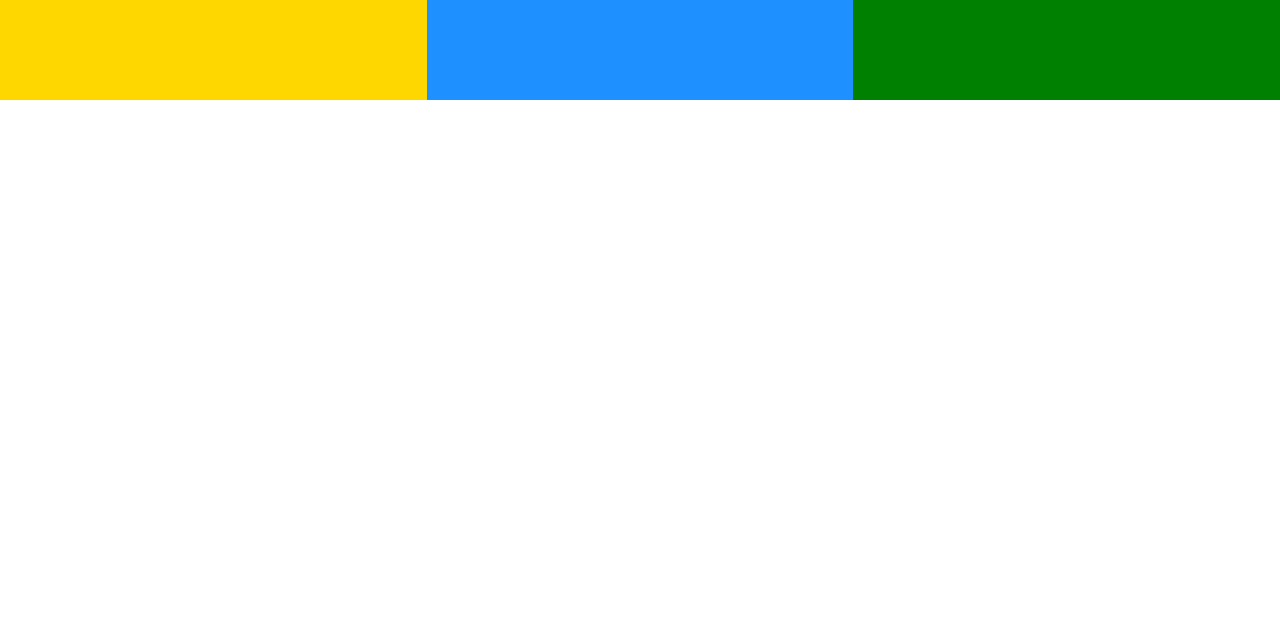
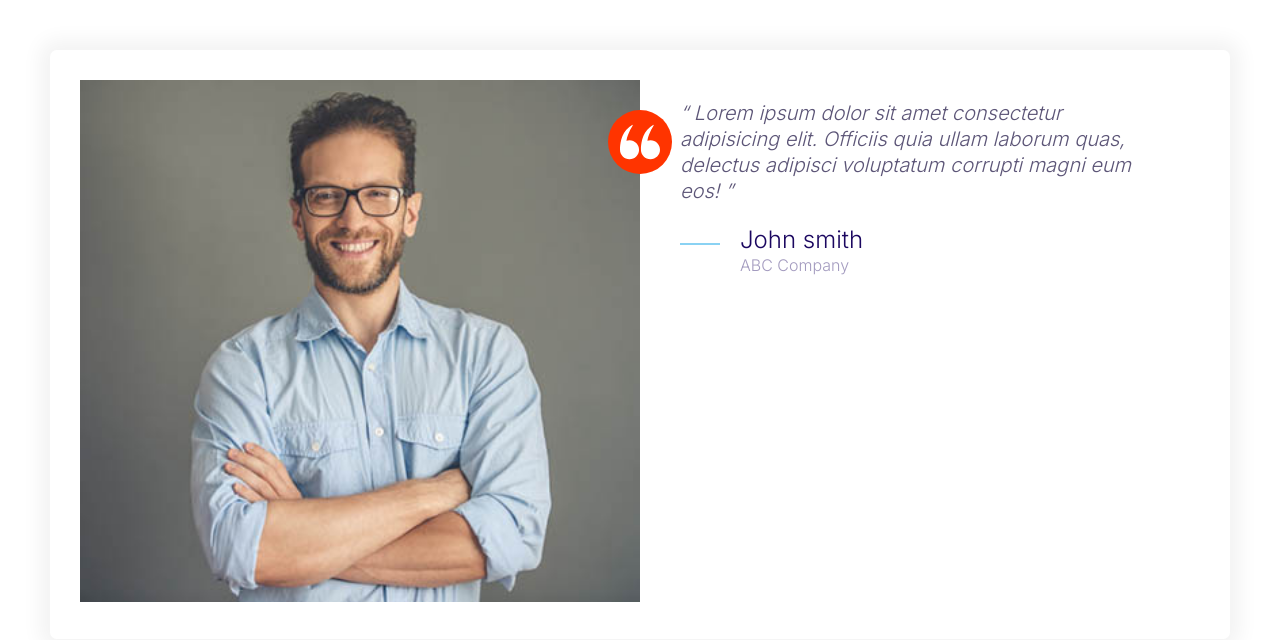
Before and after one commit to Mahmoud-Da/My-first-project-web-page-, a plain HTML site: page index.html in a window 1280 px wide. Drawn offline with Linux system fonts and the light colour scheme.

Commit message:
Define testimonials

```diff
--- a/Css/styles.css
+++ b/Css/styles.css
@@ -143,9 +143,15 @@
   width: 40px;
   height: 40px;
 }
-
+.icon--small {
+  width: 30px;
+  height: 30px;
+}
 .icon--primary {
   fill: var(--color-primary);
+}
+.icon--white {
+  fill: #fff;
 }
 /* fill is for colorring the svg.files */
 
@@ -157,6 +163,9 @@
   display: inline-flex;
   justify-content: center;
   align-items: center;
+}
+.icon-container--accent {
+  background: var(--color-accent);
 }
 
 /* Buttons */
@@ -394,3 +403,29 @@
     grid-template-columns: repeat(3, 1fr);
   }
 }
+/* Testimonails */
+.testimonial {
+  padding: 3rem;
+}
+.testimonial__image {
+  position: relative;
+}
+.testimonial__image > img {
+  width: 100%;
+}
+.testimonial__image > .icon-container {
+  position: absolute;
+  top: 3rem;
+  right: -32px;
+}
+/* right = icon-container (width) / 2
+negative value to push it opposite   */
+@media screen and (min-width: 768) {
+  .testimonial.quote,
+  .testimonial.quote__author {
+    font-size: 2.4rem;
+  }
+  .testimonial .quote {
+    margin-left: 6rem;
+  }
+}
--- a/index.html
+++ b/index.html
@@ -18,11 +18,38 @@
     <link rel="stylesheet" href="Css/normalize.css" />
     <link rel="stylesheet" href="Css/styles.css" />
   </head>
-  <body>
-    <div class="grid grid--1x2 grid--1x3">
-      <div style="height: 100px; background: gold"></div>
-      <div style="height: 100px; background: dodgerblue"></div>
-      <div style="height: 100px; background: green"></div>
+  <body style="padding: 5rem">
+    <div class="card testimonial">
+      <div class="grid grid--1x2">
+        <div class="testimonial__image">
+          <img src="images/testimonial.jpg" alt="A happy smiling customer" />
+          <span class="icon-container icon-container--accent icon--small">
+            <svg class="icon icon--white">
+              <use xlink:href="images/sprite.svg#quotes"></use>
+            </svg>
+          </span>
+        </div>
+        <blockquote class="quote">
+          <p class="quote__text">
+            Lorem ipsum dolor sit amet consectetur adipisicing elit. Officiis
+            quia ullam laborum quas, delectus adipisci voluptatum corrupti magni
+            eum eos!
+          </p>
+          <footer>
+            <div class="media">
+              <div class="media__image">
+                <svg class="icon icon--primary quote__line">
+                  <use xlink:href="images/sprite.svg#line"></use>
+                </svg>
+              </div>
+              <div class="media__body">
+                <h3 class="media__title quote__author">John smith</h3>
+                <p class="quote__organization">ABC Company</p>
+              </div>
+            </div>
+          </footer>
+        </blockquote>
+      </div>
     </div>
   </body>
 </html>
```
Also changed, not shown: components/Grid.html (+1 -0 lines), components/testimonials.html (added), images/testimonial.jpg (added).
